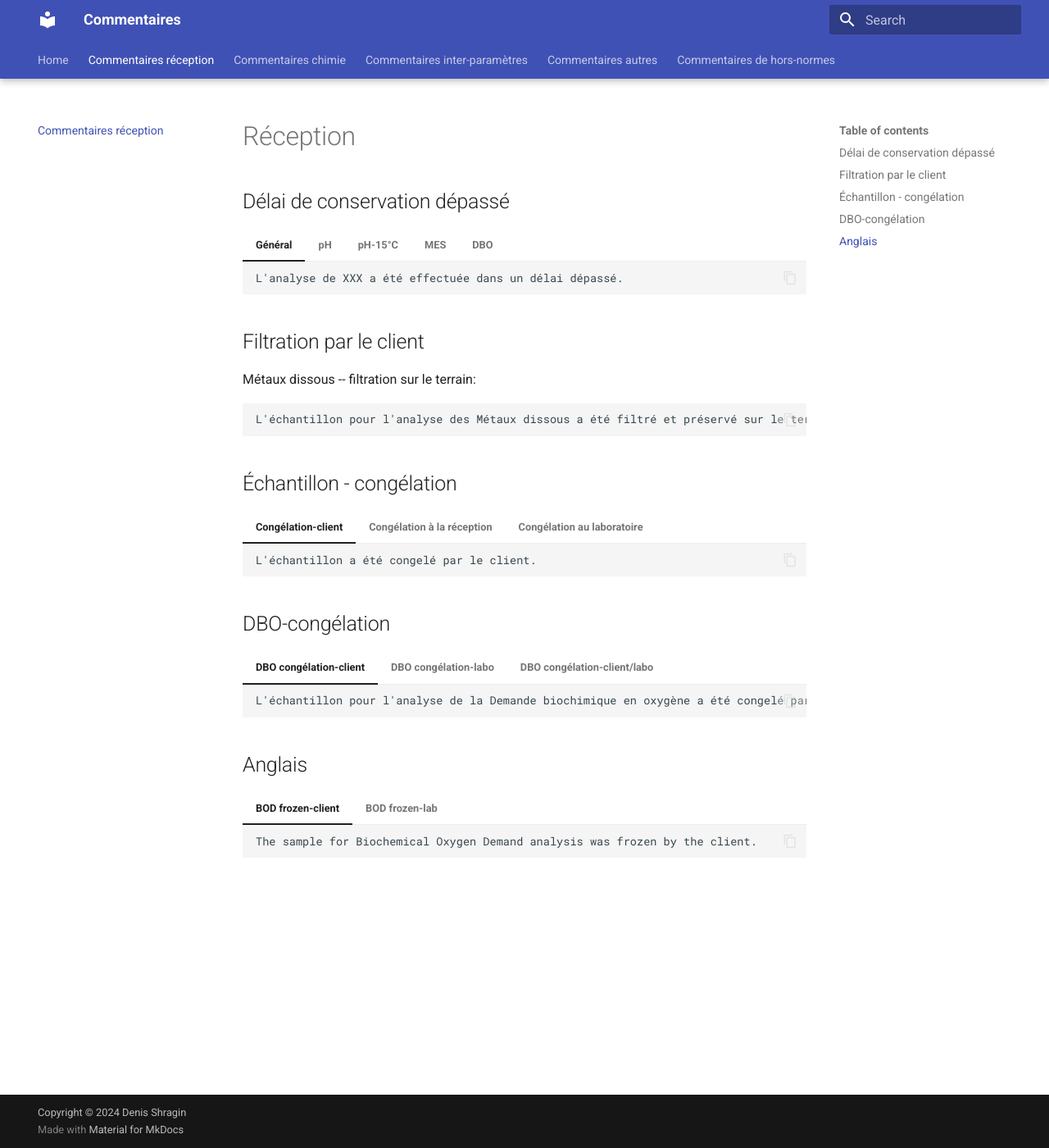
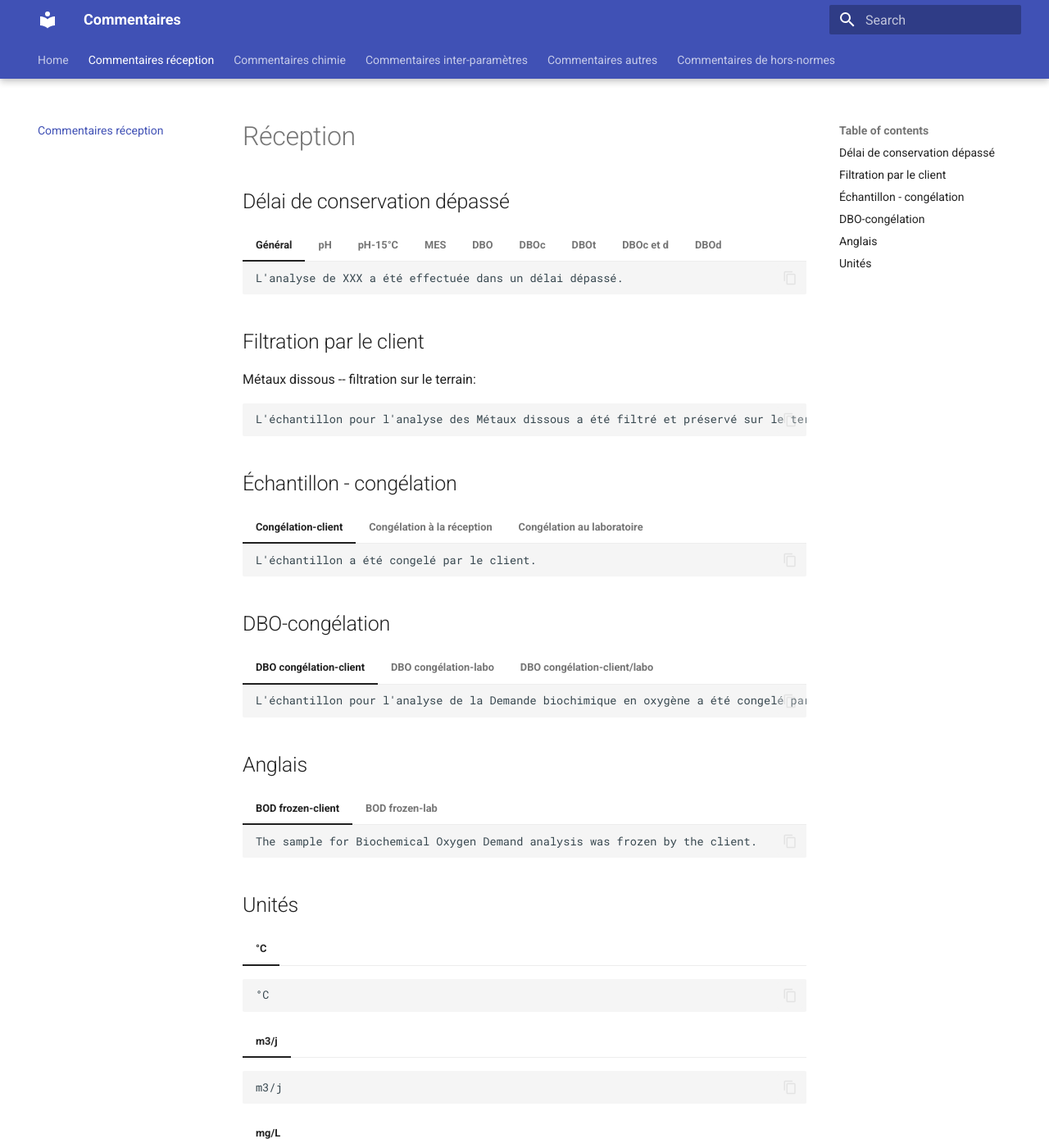
Before and after one commit to denisshragin/comments, an MkDocs documentation site: the page built from docs/reception.md, in a window 1280 px wide and 1400 px high. Shown: the whole window at 82% size. Built offline with MkDocs 1.6.1 and Material for MkDocs 9.7.7, drawn with Linux system fonts in a browser that asks for light colours.

Commit message:
Some useful comments added to reception.md

````diff
--- a/docs/reception.md
+++ b/docs/reception.md
@@ -21,6 +21,22 @@
 === "DBO"
     ```
     L'analyse de la Demande biochimique en oxygène a été effectuée dans un délai dépassé.
+    ```
+=== "DBOc"
+    ```
+    L'analyse de la Demande biochimique en oxygène carbonée a été effectuée dans un délai dépassé.
+    ```
+=== "DBOt"
+    ```
+    L'analyse de la Demande biochimique en oxygène totale a été effectuée dans un délai dépassé.
+    ```
+=== "DBOc et d"
+    ```
+    L'analyse de la Demande biochimique en oxygène carbonée et dissous a été effectuée dans un délai dépassé.
+    ```
+=== "DBOd"
+    ```
+    L'analyse de la Demande biochimique en oxygène dissous a été effectuée dans un délai dépassé.
     ```
 
 ## Filtration par le client
@@ -66,3 +82,18 @@ L'échantillon pour l'analyse des Métaux dissous a été filtré et préservé
     ```
     The sample for Biochemical Oxygen Demand analysis was frozen upon receipt at the laboratory.
     ```
+
+## Unités
+
+=== "°C"
+```
+°C
+```
+=== "m3/j"
+```
+m3/j
+```
+=== "mg/L "
+```
+mg/L
+```
````
